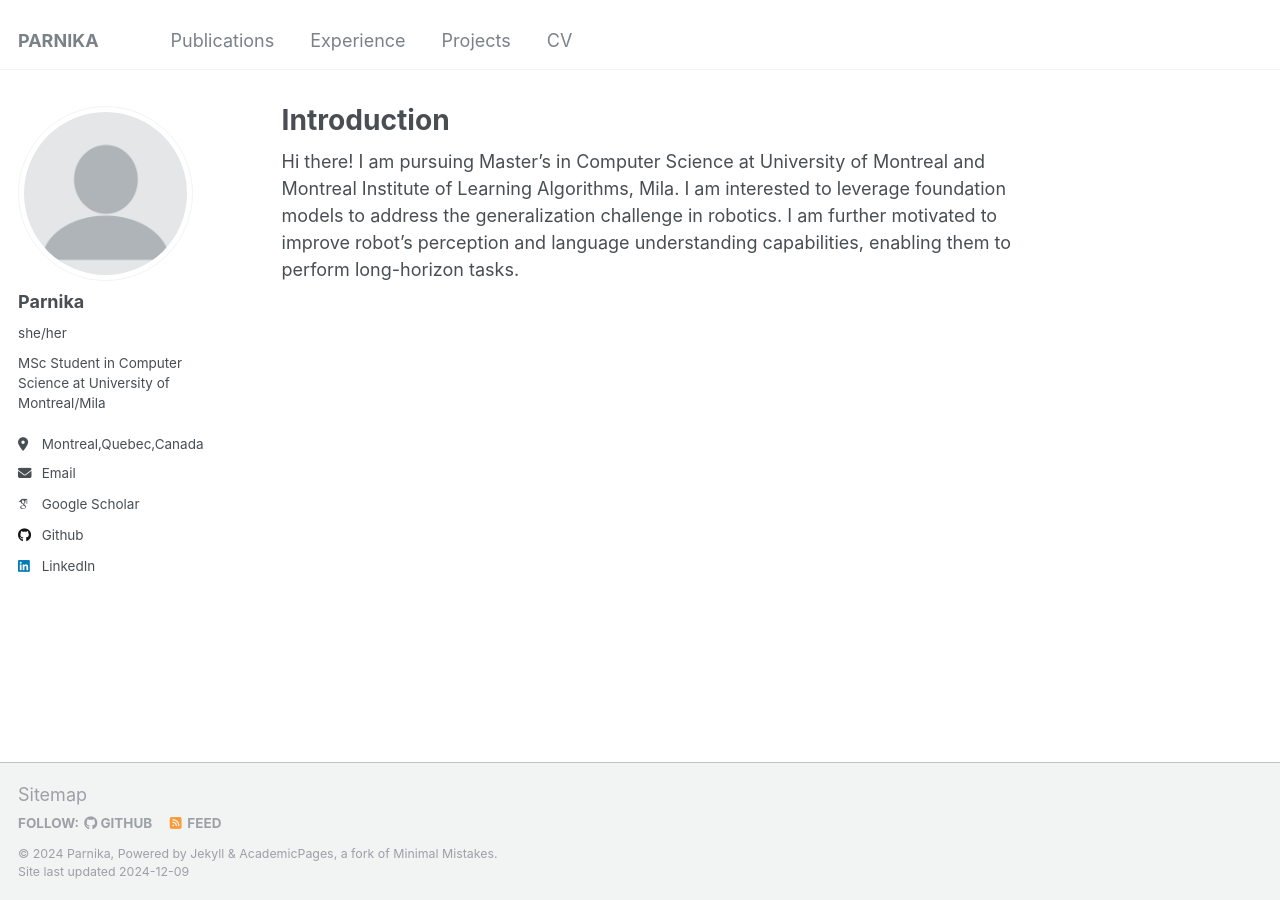
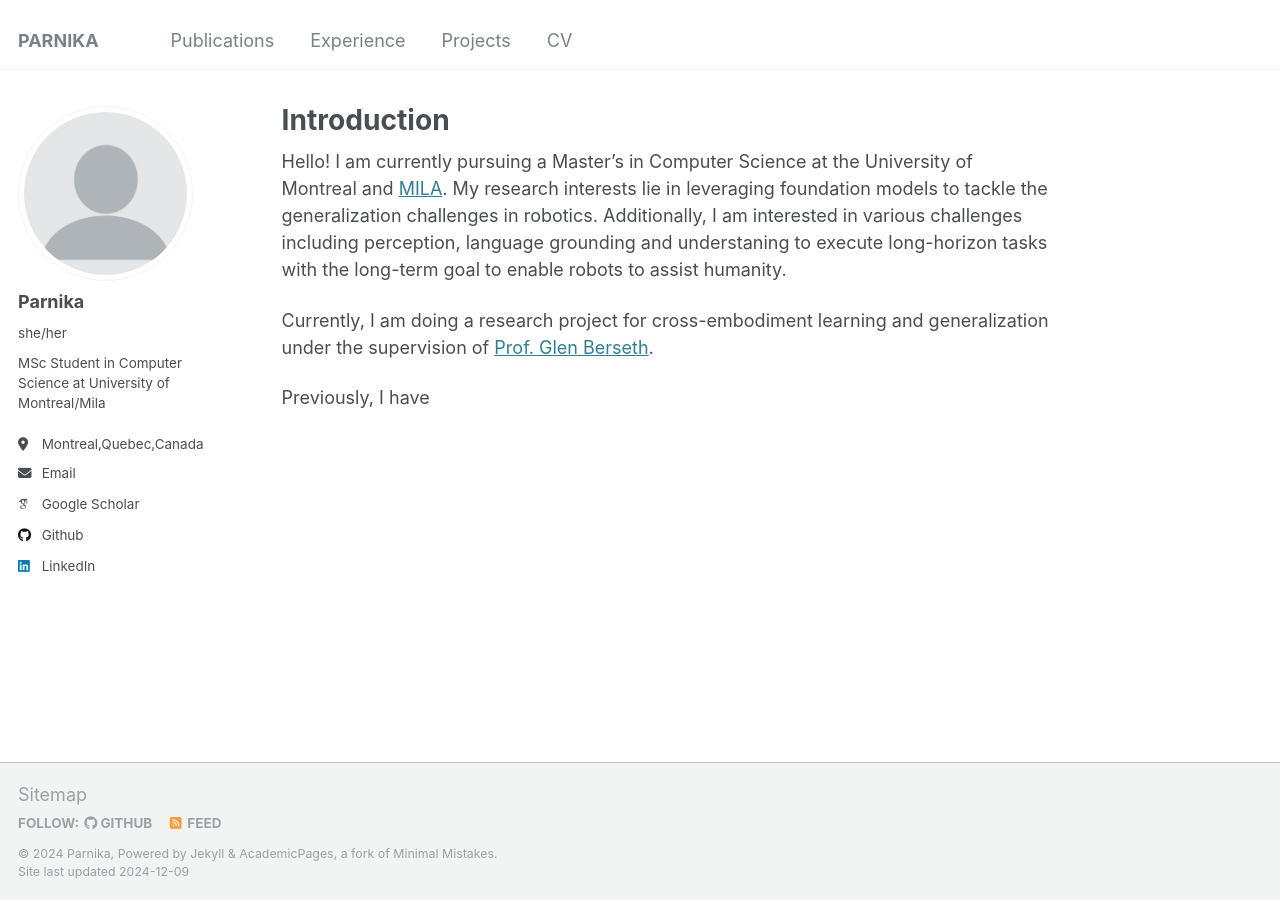
Before and after one commit to parnika31/parnika31.github.io, a Jekyll site: the page built from _pages/about.md, in a window 1280 px wide. Built offline with Jekyll 4.4.1, drawn with Linux system fonts in a browser that asks for light colours; some web fonts are replaced.

Commit message:
Update about.md

```diff
--- a/_pages/about.md
+++ b/_pages/about.md
@@ -7,4 +7,8 @@ redirect_from:
   - /about.html
 ---
 
-Hi there! I am pursuing Master's in Computer Science at University of Montreal and Montreal Institute of Learning Algorithms, Mila. I am interested to leverage foundation models to address the generalization challenge in robotics. I am further motivated to improve robot's perception and language understanding capabilities, enabling them to perform long-horizon tasks.
+Hello! I am currently pursuing a Master’s in Computer Science at the University of Montreal and [MILA](https://mila.quebec/en). My research interests lie in leveraging foundation models to tackle the generalization challenges in robotics. Additionally, I am interested in various challenges including perception, language grounding and understaning to execute long-horizon tasks with the long-term goal to enable robots to assist humanity.
+
+Currently, I am doing a research project for cross-embodiment learning and generalization under the supervision of [Prof. Glen Berseth](https://neo-x.github.io).
+
+Previously, I have
```
